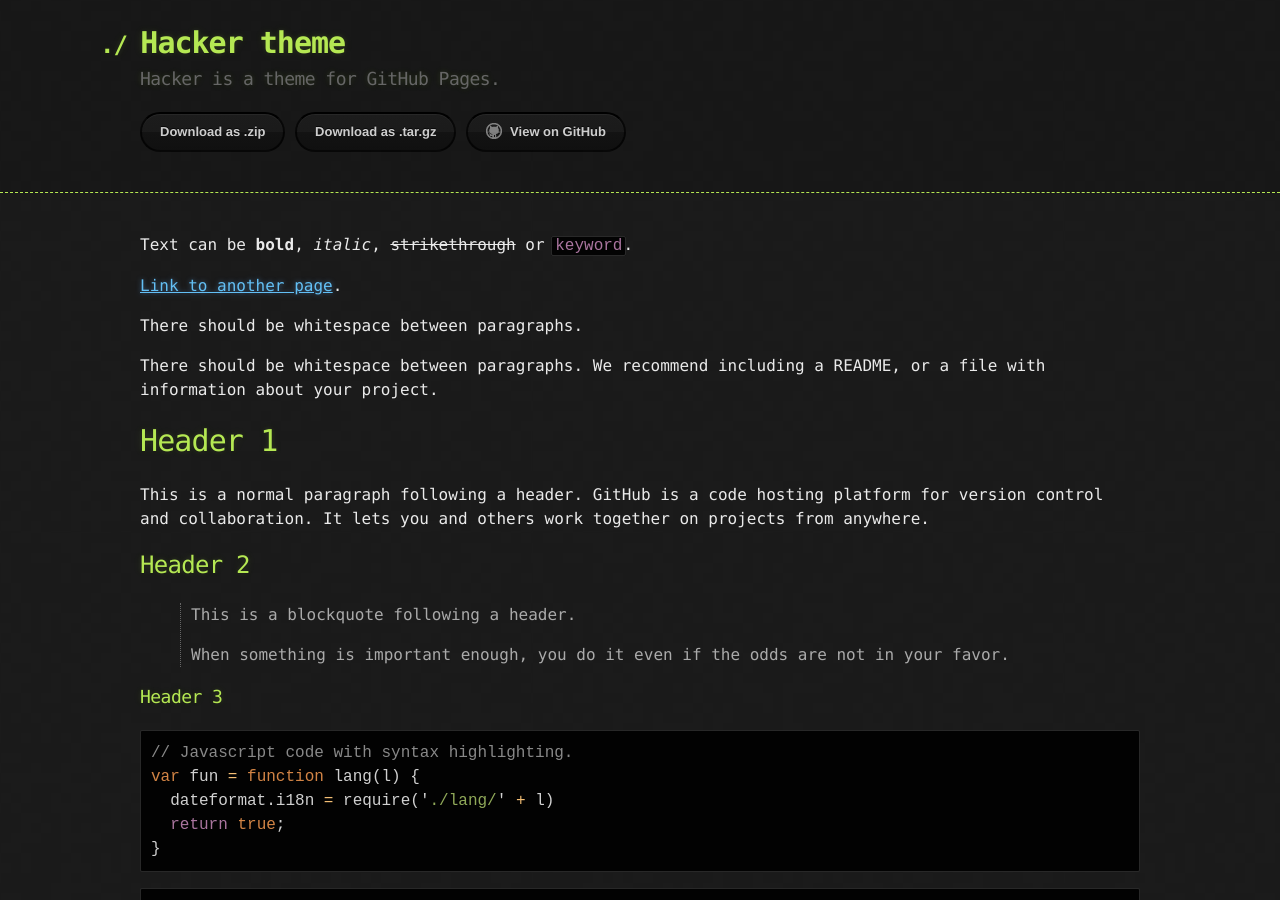
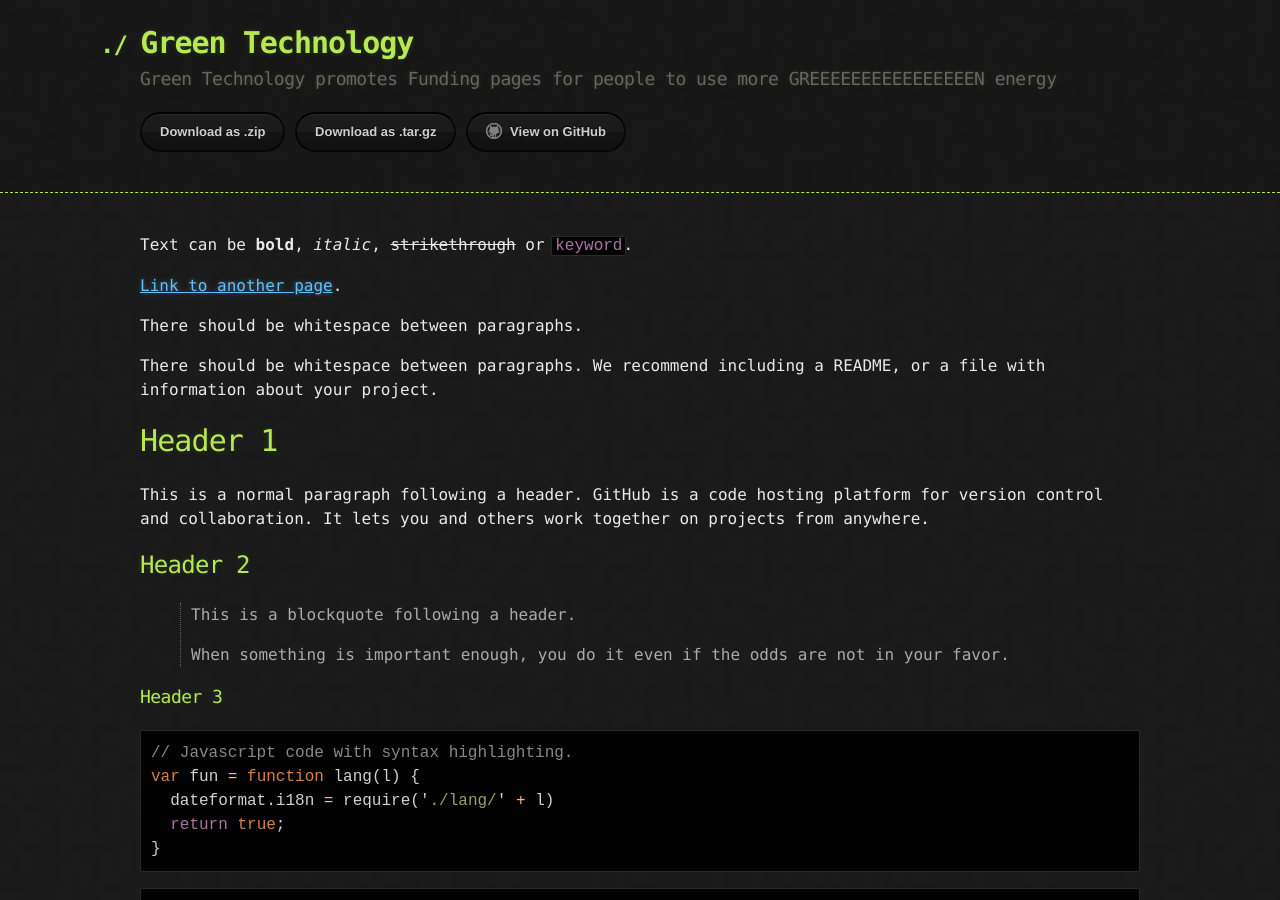
Before and after one commit to Nitroscout/Green-technology, a Jekyll site: the page built from pages-themes-hacker-8364d7a/index.md, in a window 1280 px wide and 900 px high. Built offline with Jekyll 4.4.1, drawn with Linux system fonts in a browser that asks for light colours.

Commit message:
Update _config.yml

```diff
--- a/pages-themes-hacker-8364d7a/_config.yml
+++ b/pages-themes-hacker-8364d7a/_config.yml
@@ -1,5 +1,5 @@
-title: Hacker theme
-description: Hacker is a theme for GitHub Pages.
+title: Green Technology
+description: Green Technology promotes Funding pages for people to use more GREEEEEEEEEEEEEEEEN energy
 show_downloads: true
 google_analytics:
 theme: jekyll-theme-hacker
```
